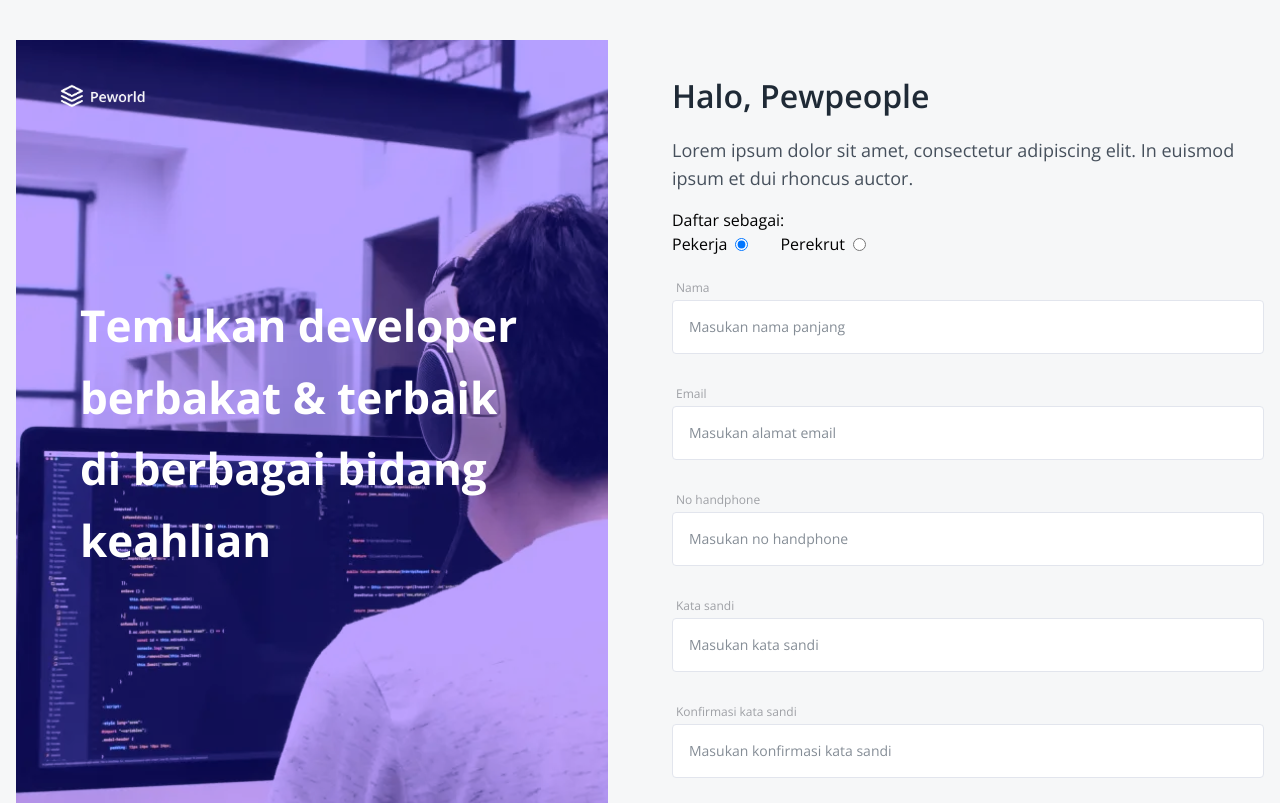
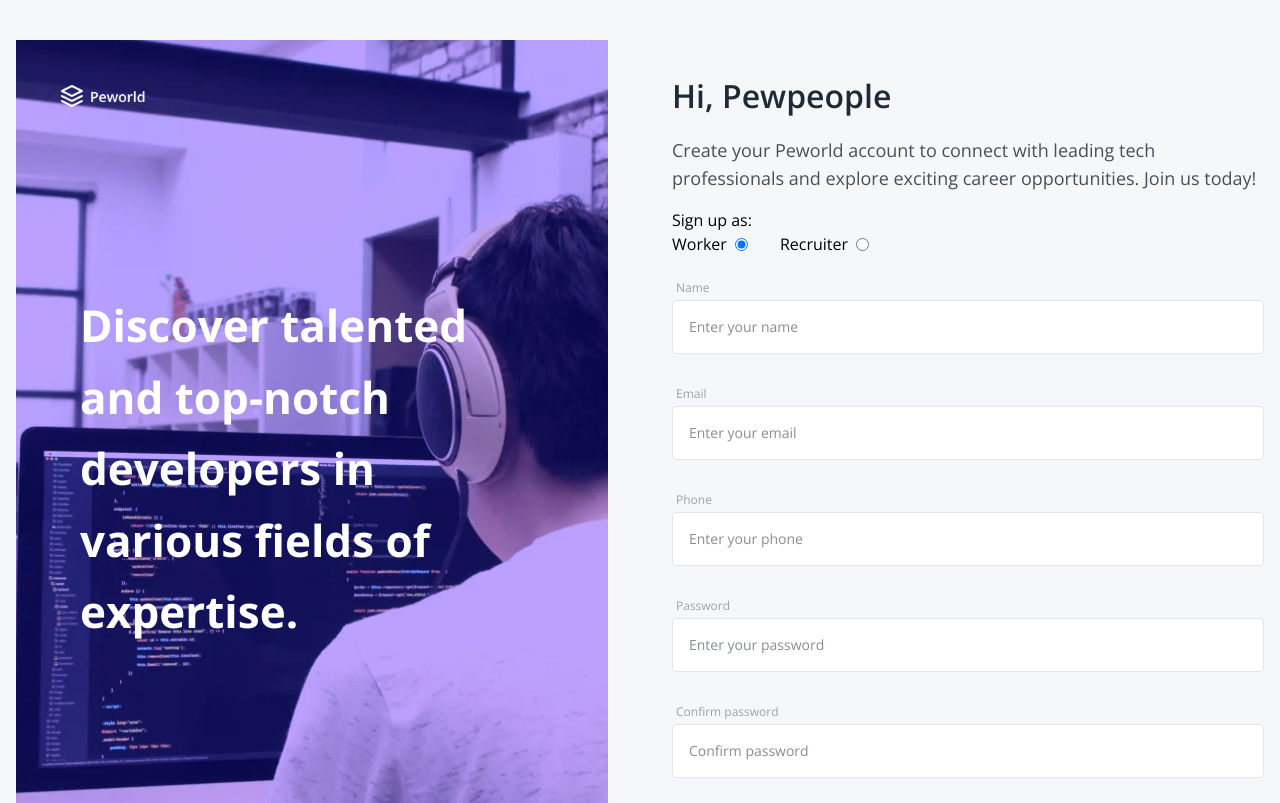
Before and after one commit to wafash08/fwgo-peworld, a React (Vite) app: page /signup in a window 1280 px wide. Shown: the top 803 px of the page. Built offline with nearby package versions, Linux system fonts and the light colour scheme; no server answers.

Commit message:
feat: change lorem ipsum to descriptive words

```diff
--- a/src/components/footer.jsx
+++ b/src/components/footer.jsx
@@ -16,8 +16,8 @@ export default function Footer() {
 				</Link>
 
 				<p className='mb-16 w-full max-w-96'>
-					Lorem ipsum dolor sit amet, consectetur adipiscing elit. In euismod
-					ipsum et dui rhoncus auctor.
+					Platform bridging tech recruiters & job seekers. Simplify hiring & job
+					searching in tech.
 				</p>
 
 				<div className='bg-white w-full h-[1px] mb-[30px]' />
@@ -25,7 +25,7 @@ export default function Footer() {
 				<div className='flex flex-col-reverse gap-4 md:flex-row md:justify-between'>
 					<p>{new Date().getFullYear()} Peworld. All right reserved</p>
 					<div className='flex items-center gap-10 lg:gap-20'>
-						<p>Telepon</p>
+						<p>Phone</p>
 						<p>Email</p>
 					</div>
 				</div>
--- a/src/pages/home/index.jsx
+++ b/src/pages/home/index.jsx
@@ -205,15 +205,15 @@ export default function HomePage() {
 
 const sortList = [
 	{
-		label: 'nama',
+		label: 'name',
 		sort: 'name',
 	},
 	{
-		label: 'waktu dibuat',
+		label: 'created at',
 		sort: 'created_at',
 	},
 	{
-		label: 'lokasi',
+		label: 'domicile',
 		sort: 'domicile',
 	},
 ];
@@ -276,7 +276,7 @@ function SortItem({ label, sort, onSort, sortCategory }) {
 				className='flex justify-between gap-2 px-6 py-5 text-sm text-yankees-blue'
 				onClick={() => onSort(sort)}
 			>
-				<span>Sortir berdasarkan {label}</span>
+				<span>Sort by {label}</span>
 				{sort === sortCategory && <span>✔️</span>}
 			</button>
 		</li>
--- a/src/pages/landing-page/get-started-section.jsx
+++ b/src/pages/landing-page/get-started-section.jsx
@@ -1,4 +1,3 @@
-import { Link } from 'react-router-dom';
 import Container from '../../components/container';
 import CustomLink from '../../components/custom-link';
 
@@ -8,7 +7,7 @@ export default function GetStartedSection() {
 			<Container>
 				<div className='flex flex-col md:flex-row justify-between items-center gap-10 py-14 px-8 md:px-16 bg-primary-purple rounded-tl-[40px] rounded-tr-lg rounded-br-[40px] rounded-bl-lg text-white bg-wave bg-no-repeat bg-left-bottom'>
 					<h2 className='text-center md:text-left text-2xl md:text-4xl font-semibold max-w-xs md:leading-relaxed'>
-						Lorem ipsum dolor sit amet
+						Find Your Tech Talent Now!
 					</h2>
 					<CustomLink to='home' variant='white'>
 						Mulai dari sekarang
--- a/src/pages/landing-page/hero-section.jsx
+++ b/src/pages/landing-page/hero-section.jsx
@@ -8,13 +8,13 @@ export default function HeroSection() {
 			<Container className='flex items-center gap-14'>
 				<div className='flex-1 text-center lg:text-left'>
 					<h1 className='text-[44px] text-yankees-blue font-semibold lg:max-w-lg mb-5'>
-						Talenta terbaik negri untuk perubahan revolusi 4.0
+						Connect with Top Tech Talent and Innovative Employers
 					</h1>
 					<p className='text-lg text-davys-gray lg:max-w-lg mb-14'>
-						Lorem ipsum dolor sit amet, consectetur adipiscing elit. In euismod
-						ipsum et dui rhoncus auctor.
+						Platform bridging tech recruiters & job seekers. Simplify hiring &
+						job searching in tech.
 					</p>
-					<CustomLink to='home'>Mulai dari sekarang</CustomLink>
+					<CustomLink to='home'>Let's Start</CustomLink>
 				</div>
 				<div className='hidden lg:block md:flex-1'>
 					<div className='relative w-[500px]'>
--- a/src/pages/landing-page/skill-talent-section.jsx
+++ b/src/pages/landing-page/skill-talent-section.jsx
@@ -11,8 +11,8 @@ export default function SkillTalentSection() {
 						Skill Talent
 					</h2>
 					<p className='text-lg text-davys-gray mb-8'>
-						Lorem ipsum dolor sit amet, consectetur adipiscing elit. In euismod
-						ipsum et dui rhoncus auctor.
+						Discover top-tier talent with expertise in various programming
+						languages, frameworks, and technologies.
 					</p>
 					<ul className='grid justify-center md:grid-cols-2 gap-x-4 gap-y-8'>
 						<li className='flex items-center gap-6'>
@@ -45,7 +45,7 @@ export default function SkillTalentSection() {
 						</li>
 						<li className='flex items-center gap-6'>
 							<YellowTickIcon />
-							<span>10+ Bahasa lainnya</span>
+							<span>10+ Other Languages</span>
 						</li>
 					</ul>
 				</div>
--- a/src/pages/landing-page/testimony-section.jsx
+++ b/src/pages/landing-page/testimony-section.jsx
@@ -11,21 +11,23 @@ const TESTIMONY_LIST = [
 		name: 'Harry Styles',
 		position: 'Web Developer',
 		testimony:
-			'Lorem ipsum dolor sit amet, consectetur adipiscing elit. In euismod ipsum et dui rhoncus auctor.',
+			"Peworld made it incredibly easy to find the right tech talent for our team. The platform's efficiency saved us a lot of time and effort.",
 	},
 	{
 		id: 2,
 		avatar: niallHoranAvatar,
 		name: 'Niall Horan',
 		position: 'Web Developer',
-		testimony: 'Lorem ipsum dolor sit amet, consectetur adipiscing elit.',
+		testimony:
+			'Thanks to Peworld, I found my dream job in tech. The job matching process was seamless, and the opportunities were top-notch.',
 	},
 	{
 		id: 3,
 		avatar: louisTomlinsonAvatar,
 		name: 'Louis Tomlinson',
 		position: 'Web Developer',
-		testimony: 'Lorem ipsum dolor sit amet, consectetur.',
+		testimony:
+			"We've hired several excellent developers through Peworld. The quality of candidates is unmatched, and the support team is fantastic.",
 	},
 	{
 		id: 4,
@@ -33,21 +35,23 @@ const TESTIMONY_LIST = [
 		name: 'Harry Styles',
 		position: 'Web Developer',
 		testimony:
-			'Lorem ipsum dolor sit amet, consectetur adipiscing elit. In euismod ipsum et dui rhoncus auctor.',
+			'Peworld provided me with a range of exciting job opportunities in the tech industry. The platform is user-friendly and highly effective.',
 	},
 	{
 		id: 5,
 		avatar: niallHoranAvatar,
 		name: 'Niall Horan',
 		position: 'Web Developer',
-		testimony: 'Lorem ipsum dolor sit amet, consectetur adipiscing elit.',
+		testimony:
+			'Using Peworld has transformed our hiring process. The ability to connect with highly skilled tech professionals has been a game-changer for us.',
 	},
 	{
 		id: 6,
 		avatar: louisTomlinsonAvatar,
 		name: 'Louis Tomlinson',
 		position: 'Web Developer',
-		testimony: 'Lorem ipsum dolor sit amet, consectetur.',
+		testimony:
+			"The talent we found on PEWorld brought incredible expertise to our projects. The platform's advanced filters made finding the perfect candidates a breeze.",
 	},
 ];
 
--- a/src/pages/login/index.jsx
+++ b/src/pages/login/index.jsx
@@ -46,16 +46,17 @@ export default function LoginPage() {
 						/>
 					</Link>
 					<h1 className='md:mx-8 md:mt-20 md:text-4xl md:leading-relaxed lg:mx-16 lg:mt-44 max-w-[456px] text-white lg:text-[44px] font-bold'>
-						Temukan developer berbakat & terbaik di berbagai bidang keahlian
+						Discover talented and top-notch developers in various fields of
+						expertise.
 					</h1>
 				</section>
 				<section className='flex-1'>
 					<h2 className='text-[32px] text-yankees-blue font-semibold mt-24 mb-4'>
-						Halo, Pewpeople
+						Hi, Pewpeople
 					</h2>
-					<p className='text-lg text-davys-gray mb-12'>
-						Lorem ipsum dolor sit amet, consectetur adipiscing elit. In euismod
-						ipsum et dui rhoncus auctor.
+					<p className='text-lg text-davys-gray mb-12 max-w-lg'>
+						Unlock access to a vibrant community of tech professionals and
+						innovative employers. Your next career move awaits!
 					</p>
 					<form method='post' onSubmit={handleLogin}>
 						<div className='grid gap-8 mb-12'>
@@ -64,14 +65,14 @@ export default function LoginPage() {
 								label='Email'
 								name='email'
 								type='email'
-								placeholder='Masukan alamat email'
+								placeholder='Enter your email'
 								required
 							/>
 							<Input
-								label='Kata sandi'
+								label='Password'
 								name='password'
 								type='password'
-								placeholder='Masukan kata sandi'
+								placeholder='Enter your password'
 								required
 								minLength={4}
 							/>
@@ -80,7 +81,7 @@ export default function LoginPage() {
 							) : null}
 						</div>
 						<p className='text-yankees-blue text-right mb-6'>
-							<Link to='/signup'>Lupa kata sandi?</Link>
+							<Link to='/signup'>Forgot password?</Link>
 						</p>
 						<Button type='submit' fullWidth>
 							{status === 'loading' ? (
@@ -99,14 +100,14 @@ export default function LoginPage() {
 									<span className='sr-only'>Sedang masuk</span>
 								</>
 							) : (
-								'Masuk'
+								'Sign In'
 							)}
 						</Button>
 					</form>
 					<p className='mt-7 text-yankees-blue text-center'>
-						Anda belum punya akun?{' '}
+						Don't have an account yet?{' '}
 						<Link to='/signup' className='text-primary-yellow'>
-							Daftar di sini
+							Sign up here.
 						</Link>
 					</p>
 				</section>
--- a/src/pages/signup/index.jsx
+++ b/src/pages/signup/index.jsx
@@ -58,22 +58,24 @@ export default function SignupPage() {
 						/>
 					</Link>
 					<h1 className='md:mx-8 lg:mx-16 md:mt-20 lg:mt-44 max-w-[456px] text-white md:text-4xl md:leading-relaxed lg:text-[44px] font-bold'>
-						Temukan developer berbakat & terbaik di berbagai bidang keahlian
+						Discover talented and top-notch developers in various fields of
+						expertise.
 					</h1>
 				</section>
 				<section className='flex-1'>
 					<h2 className='text-[32px] text-yankees-blue font-semibold mt-8 mb-4'>
-						Halo, Pewpeople
+						Hi, Pewpeople
 					</h2>
 					<p className='text-lg text-davys-gray mb-4'>
-						Lorem ipsum dolor sit amet, consectetur adipiscing elit. In euismod
-						ipsum et dui rhoncus auctor.
+						Create your Peworld account to connect with leading tech
+						professionals and explore exciting career opportunities. Join us
+						today!
 					</p>
 					<div className='mb-6'>
-						<p>Daftar sebagai:</p>
+						<p>Sign up as:</p>
 						<div className='flex justify-start gap-8'>
 							<div className='flex items-center gap-2'>
-								<label htmlFor='worker'>Pekerja</label>
+								<label htmlFor='worker'>Worker</label>
 								<input
 									type='radio'
 									name='role'
@@ -84,7 +86,7 @@ export default function SignupPage() {
 								/>
 							</div>
 							<div className='flex items-center gap-2'>
-								<label htmlFor='recruiter'>Perekrut</label>
+								<label htmlFor='recruiter'>Recruiter</label>
 								<input
 									type='radio'
 									name='role'
@@ -107,9 +109,9 @@ export default function SignupPage() {
 						)}
 					</form>
 					<p className='mt-7 text-yankees-blue text-center'>
-						Anda sudah punya akun?{' '}
+						Do you already have an account?{' '}
 						<Link to='/login' className='text-primary-yellow'>
-							Masuk di sini
+							Sign in here.
 						</Link>
 					</p>
 				</section>
--- a/src/pages/signup/signup-recruiter-form.jsx
+++ b/src/pages/signup/signup-recruiter-form.jsx
@@ -19,50 +19,50 @@ export default function SignupRecruiterForm({ role, validationError }) {
 				<input type='hidden' id='role' name='role' value={role} readOnly />
 
 				<Input
-					label='Nama'
+					label='Name'
 					name='name'
-					placeholder='Masukan nama panjang'
+					placeholder='Enter your name'
 					required
 				/>
 				<Input
 					label='Email'
 					name='email'
 					type='email'
-					placeholder='Masukan alamat email'
+					placeholder='Enter your email'
 					required
 				/>
 				<Input
-					label='Perusahaan'
+					label='Company'
 					name='company'
-					placeholder='Masukan nama perusahaan'
+					placeholder='Enter your company name'
 					required
 				/>
 				<Input
-					label='Jabatan'
+					label='Position'
 					name='position'
-					placeholder='Posisi di perusahaan anda'
+					placeholder='What is your position?'
 					required
 				/>
 				<Input
-					label='No handphone'
+					label='phone'
 					name='phone'
 					type='tel'
-					placeholder='Masukan no handphone'
+					placeholder='Enter your phone'
 					required
 				/>
 				<Input
-					label='Kata sandi'
+					label='Password'
 					name='password'
 					type='password'
-					placeholder='Masukan kata sandi'
+					placeholder='Enter your password'
 					required
 					minLength={4}
 				/>
 				<Input
-					label='Konfirmasi kata sandi'
+					label='Confirm password'
 					name='confirmPassword'
 					type='password'
-					placeholder='Masukan konfirmasi kata sandi'
+					placeholder='Confirm password'
 					required
 					minLength={4}
 				/>
@@ -90,7 +90,7 @@ export default function SignupRecruiterForm({ role, validationError }) {
 						<span className='sr-only'>Mendaftar</span>
 					</>
 				) : (
-					'Daftar'
+					'Sign up'
 				)}
 			</Button>
 		</>
--- a/src/pages/signup/signup-worker-form.jsx
+++ b/src/pages/signup/signup-worker-form.jsx
@@ -11,38 +11,38 @@ export default function SignupWorker({ role, validationError }) {
 			<div className='grid gap-8 mb-12'>
 				<input type='hidden' id='role' name='role' value={role} readOnly />
 				<Input
-					label='Nama'
+					label='Name'
 					name='name'
-					placeholder='Masukan nama panjang'
+					placeholder='Enter your name'
 					required
 				/>
 				<Input
 					label='Email'
 					name='email'
 					type='email'
-					placeholder='Masukan alamat email'
+					placeholder='Enter your email'
 					required
 				/>
 				<Input
-					label='No handphone'
+					label='Phone'
 					name='phone'
 					type='tel'
-					placeholder='Masukan no handphone'
+					placeholder='Enter your phone'
 					required
 				/>
 				<Input
-					label='Kata sandi'
+					label='Password'
 					name='password'
 					type='password'
-					placeholder='Masukan kata sandi'
+					placeholder='Enter your password'
 					required
 					minLength={4}
 				/>
 				<Input
-					label='Konfirmasi kata sandi'
+					label='Confirm password'
 					name='confirmPassword'
 					type='password'
-					placeholder='Masukan konfirmasi kata sandi'
+					placeholder='Confirm password'
 					required
 					minLength={4}
 				/>
@@ -70,7 +70,7 @@ export default function SignupWorker({ role, validationError }) {
 						<span className='sr-only'>Mendaftar</span>
 					</>
 				) : (
-					'Daftar'
+					'Sign up'
 				)}
 			</Button>
 		</>
```
Also changed, not shown: src/pages/landing-page/advantages-section.jsx (+5 -5 lines).
